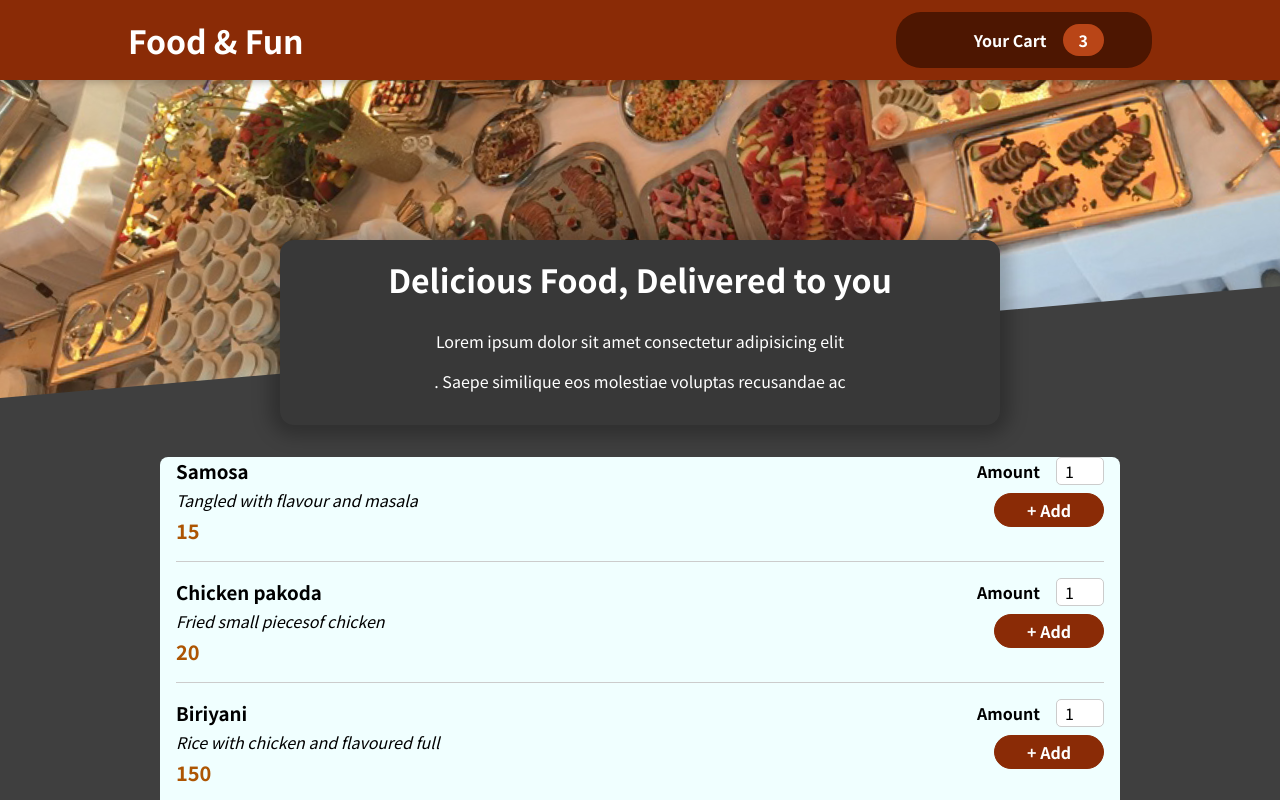
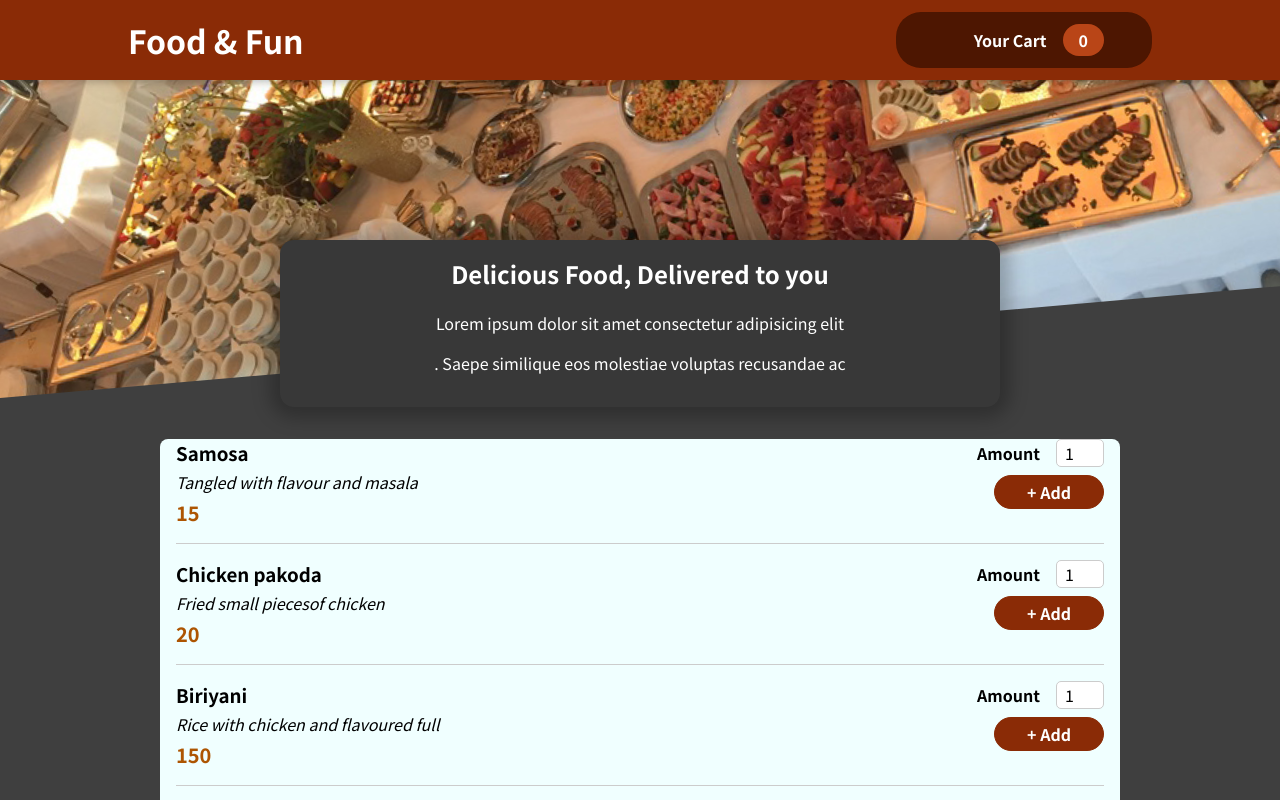
Before and after one commit to saidulixlam/FoodOrderingApp, a React (Create React App) app: page / in a window 1280 px wide. Shown: the top 800 px of the page. Built offline with nearby package versions, Linux system fonts and the light colour scheme; some icons are missing.

Commit message:
ContextApi for cartItems

```diff
--- a/src/components/Layout/HeaderCartButton.js
+++ b/src/components/Layout/HeaderCartButton.js
@@ -1,6 +1,12 @@
+import { useContext } from "react";
 import CartIcon from "../Cart/CartIcon";
 import classes from './HeaderCartButton.module.css'
+import CartContext from "../../store/cart-context";
 const HeaderCartButton = (props) => {
+    const cartCtx=useContext(CartContext);
+    const numberOfCartitems=cartCtx.items.reduce((currNumber,item)=>{
+        return currNumber + item.amount;
+    },0);
     return (
         <button className={classes.button} onClick={props.onShow}>
             <span className={classes.icon}>
@@ -10,7 +16,7 @@
                 Your Cart
             </span>
             <span className={classes.badge}>
-                3
+                {numberOfCartitems}
             </span>
         </button>
      );
--- a/src/components/Meals/MealSummary.module.css
+++ b/src/components/Meals/MealSummary.module.css
@@ -13,6 +13,6 @@
   }
 
   .meal-summary h1 {
-    font-size: 2rem;
+    /* font-size: 2rem; */
     margin-top: 0;
   }
--- /dev/null
+++ b/src/store/CartProvider.js
@@ -0,0 +1,25 @@
+import CartContext from "./cart-context";
+
+const CartProvider = (props) => {
+
+    const addItemHandler=()=>{
+
+    }
+
+    const removeItemHandler=()=>{
+
+    }
+    const cartContext={
+        items:[],
+        totalAmount:0,
+        addItem:addItemHandler,
+        removeItem:removeItemHandler
+    }
+    return (
+        <CartContext.Provider value={cartContext}>
+            {props.children}
+        </CartContext.Provider>
+    );
+}
+
+export default CartProvider;
--- /dev/null
+++ b/src/store/cart-context.js
@@ -0,0 +1,10 @@
+import React from "react";
+
+const CartContext = React.createContext({
+    items:[],
+    totalAmount:0,
+    addItem:(item)=>{},
+    removeItem:(id)=>{}
+})
+
+export default CartContext;
```
Also changed, not shown: src/App.js (+4 -3 lines), src/components/UI/Modal.js (+3 -4 lines).
